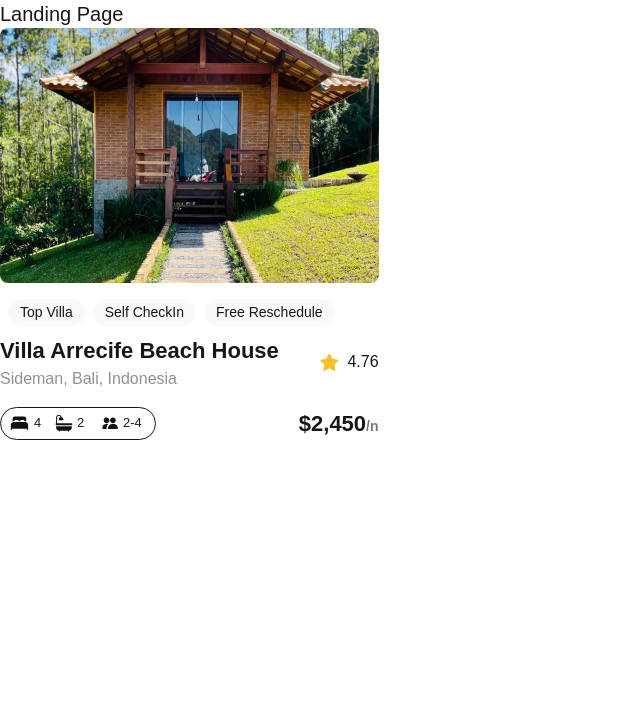
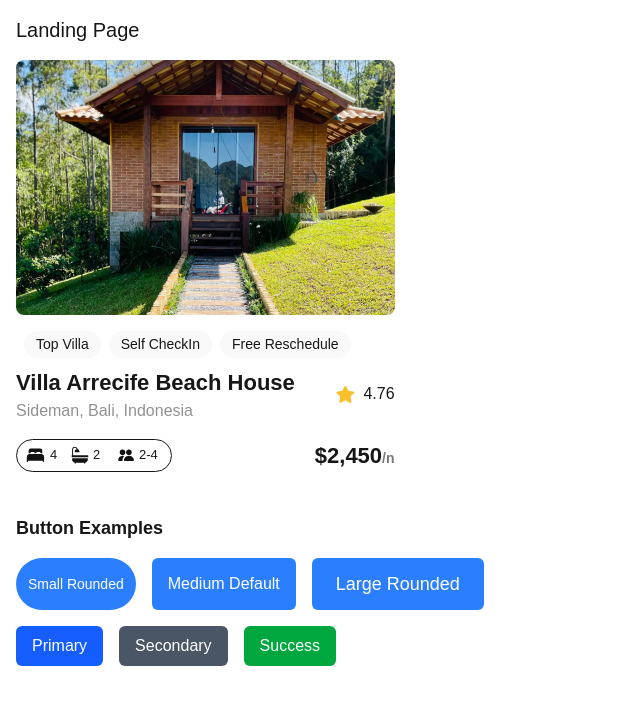
Before and after one commit to fazzy12/alx-project-0x00-setup, a Next.js app in the folder alx-project-0x00/: page /landing in a window 1280 px wide. Shown: the top 704 px of the page, without its empty margins (0-640 px from the left). Built offline with nearby package versions, Linux system fonts and the light colour scheme.

Commit message:
add multiple instances of button

```diff
--- /dev/null
+++ b/alx-project-0x00/components/Button.tsx
@@ -0,0 +1,23 @@
+import { ButtonProps } from "@/interfaces"
+
+const Button: React.FC<ButtonProps> = ({ title, size = "medium", shape = "rounded-md", className = "" }) => {
+  const sizeClasses = {
+    small: "text-sm px-3 py-1",
+    medium: "text-base px-4 py-2",
+    large: "text-lg px-6 py-3"
+  }
+
+  const shapeClasses = {
+    "rounded-sm": "rounded-sm",
+    "rounded-md": "rounded-md",
+    "rounded-full": "rounded-full"
+  }
+
+  return (
+    <button className={`${sizeClasses[size]} ${shapeClasses[shape]} bg-blue-500 text-white ${className}`}>
+      {title}
+    </button>
+  )
+}
+
+export default Button
--- a/alx-project-0x00/interfaces/index.ts
+++ b/alx-project-0x00/interfaces/index.ts
@@ -1,3 +1,10 @@
 export interface PillProps {
     title: string
 }
+
+export interface ButtonProps {
+  title: string
+  size?: "small" | "medium" | "large"
+  shape?: "rounded-sm" | "rounded-md" | "rounded-full"
+  className?: string
+}
--- a/alx-project-0x00/pages/landing.tsx
+++ b/alx-project-0x00/pages/landing.tsx
@@ -1,12 +1,26 @@
 import Card from "@/components/Card"
+import Button from "@/components/Button"
 
 const Landing: React.FC = () => {
-    return(
-        <div>
-            <h1 className="text-xl font-extralight">Landing Page</h1>
-            <Card />
+  return (
+    <div className="p-4">
+      <h1 className="text-xl font-extralight mb-4">Landing Page</h1>
+      <Card />
+
+      <div className="mt-8 space-y-4">
+        <h2 className="text-lg font-semibold">Button Examples</h2>
+        <div className="flex space-x-4">
+          <Button title="Small Rounded" size="small" shape="rounded-full" />
+          <Button title="Medium Default" size="medium" />
+          <Button title="Large Rounded" size="large" shape="rounded-md" />
         </div>
-    )
+        <div className="flex space-x-4">
+          <Button title="Primary" className="bg-blue-600 hover:bg-blue-700" />
+          <Button title="Secondary" className="bg-gray-600 hover:bg-gray-700" />
+          <Button title="Success" className="bg-green-600 hover:bg-green-700" />
+        </div>
+      </div>
+    </div>
+  )
 }
-
 export default Landing
```
